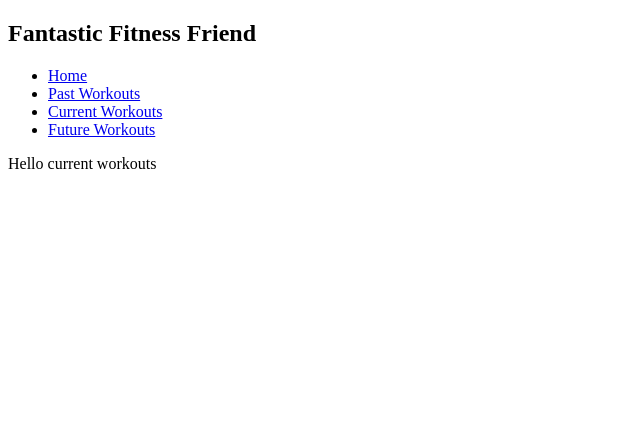
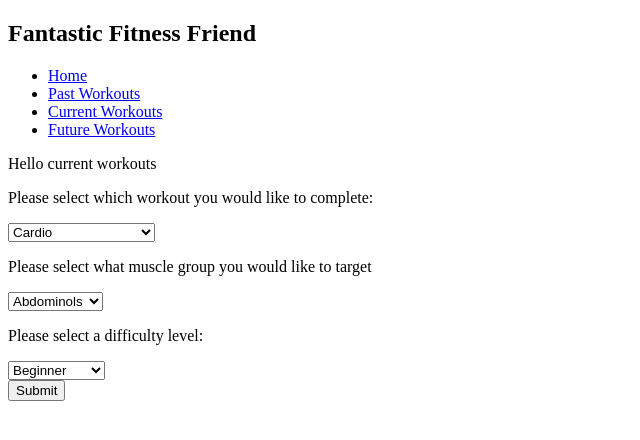
Before and after one commit to megwalkerlange/fitness-app-group-4, a React (Vite) app in the folder fitnessappgrp4/: page /currentWorkouts in a window 1280 px wide. Shown: the top 440 px of the page, without its empty margins (0-640 px from the left). Built offline with nearby package versions, Linux system fonts and the light colour scheme.

Commit message:
added to workout form component and linked to current workput page

```diff
--- a/fitnessappgrp4/src/components/pages/currentWorkouts/index.jsx
+++ b/fitnessappgrp4/src/components/pages/currentWorkouts/index.jsx
@@ -1,5 +1,12 @@
+import DropDownForm from '../../workoutForm';
+
 function currentWorkouts() {
-  return <p>Hello current workouts</p>;
+  return (
+    <>
+      <p>Hello current workouts</p>
+      <DropDownForm></DropDownForm>
+    </>
+  );
 }
 
 export default currentWorkouts;
--- /dev/null
+++ b/fitnessappgrp4/src/components/workoutForm/index.jsx
@@ -0,0 +1,76 @@
+import React, { useState } from 'react';
+
+const workoutOptions = [
+  'Cardio',
+  'Strength',
+  'Stretching',
+  'Power Lifting',
+  'Olympic Weightlifting',
+  'Plyometrics',
+  'Strongman',
+];
+const muscleOptions = [
+  'Abdominols',
+  'Abductors',
+  'Biceps',
+  'Calves',
+  'Chest',
+  'Forearms',
+  'Glutes',
+  'Hamstrings',
+  'Lats',
+  'Lower Back',
+  'Middle Back',
+  'Neck',
+  'Quadriceps',
+  'Traps',
+  'Triceps',
+];
+
+const difficultyOptions = ['Beginner', 'Intermediate', 'Expert'];
+
+function DropDownForm() {
+  const [selected, setSelected] = useState(
+    workoutOptions[0],
+    muscleOptions[0],
+    difficultyOptions[0],
+  );
+
+  return (
+    <>
+      <form>
+        <p>Please select which workout you would like to complete:</p>
+        <select value={selected} onChange={e => setSelected(e.target.value)}>
+          {workoutOptions.map(value => (
+            <option value={value} key={value}>
+              {value}
+            </option>
+          ))}
+        </select>
+      </form>
+      <form>
+        <p>Please select what muscle group you would like to target</p>
+        <select value={selected} onChange={e => setSelected(e.target.value)}>
+          {muscleOptions.map(value => (
+            <option value={value} key={value}>
+              {value}
+            </option>
+          ))}
+        </select>
+      </form>
+      <form>
+        <p>Please select a difficulty level:</p>
+        <select value={selected} onChange={e => setSelected(e.target.value)}>
+          {difficultyOptions.map(value => (
+            <option value={value} key={value}>
+              {value}
+            </option>
+          ))}
+        </select>
+      </form>
+      <button>Submit</button>
+    </>
+  );
+}
+
+export default DropDownForm;
```
